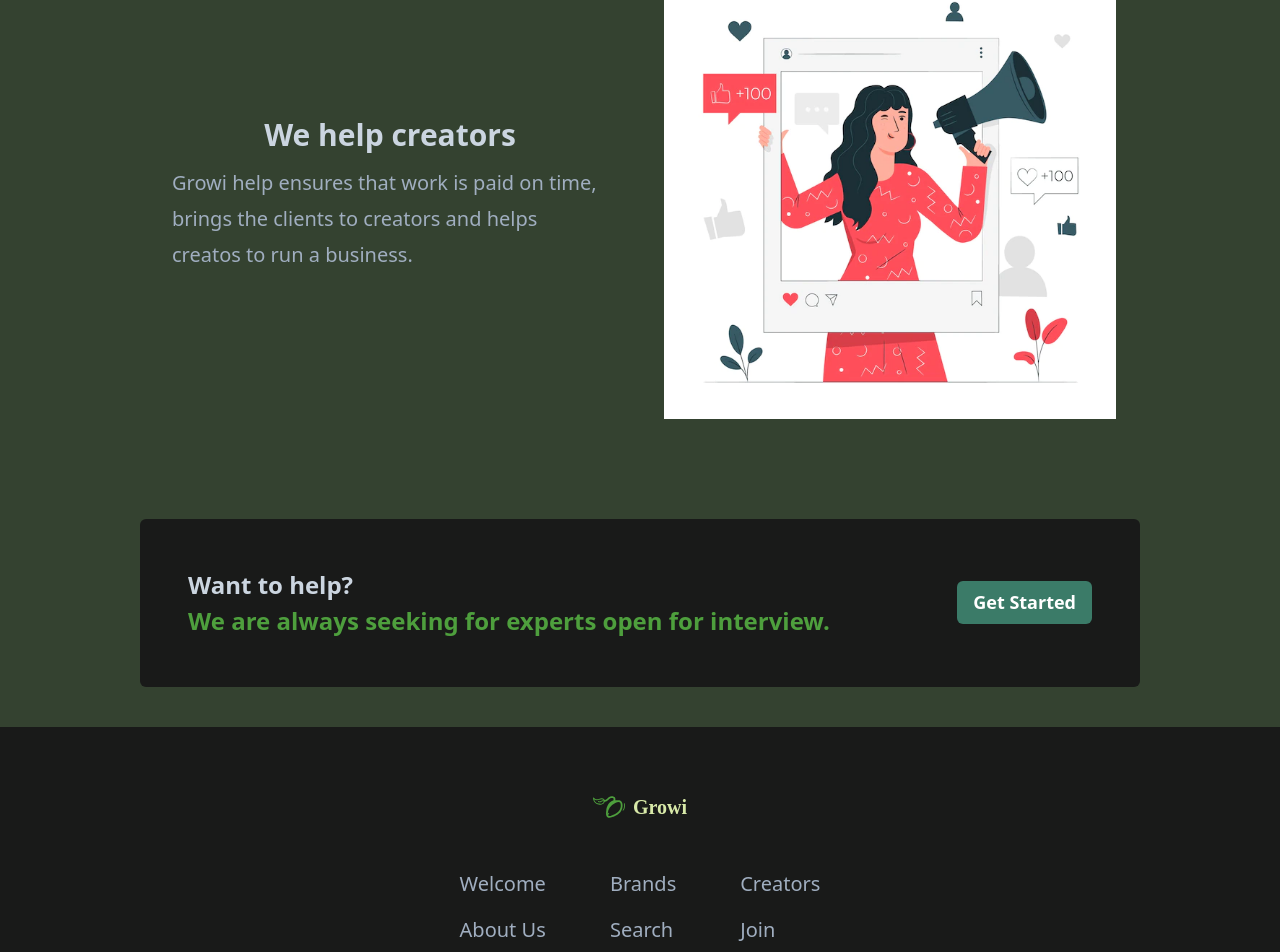
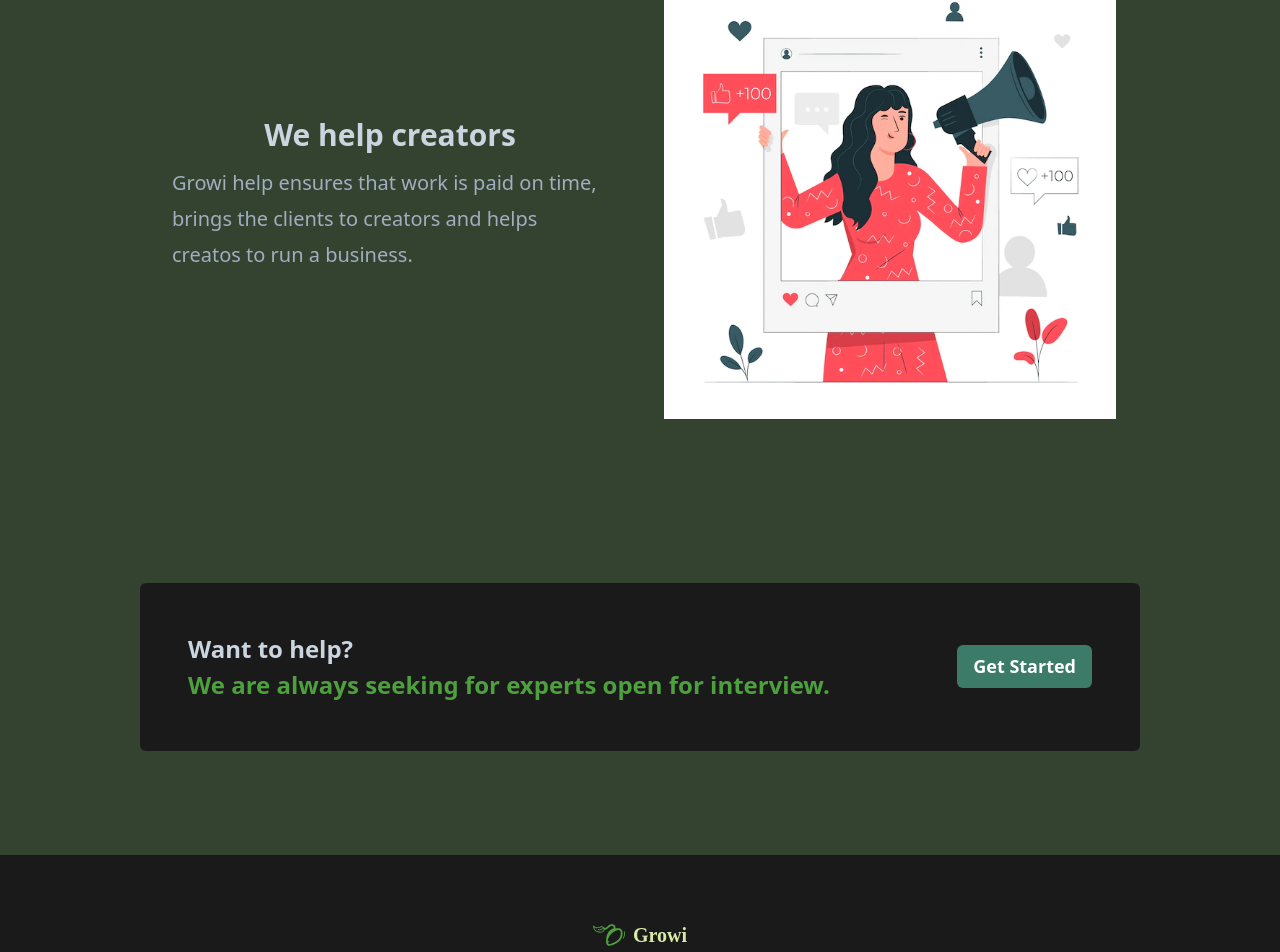
Before and after one commit to Netz00/growi, a Next.js app: page / in a window 1280 px wide. Shown: the part 1816-2768 px from the top of the page. Built offline with nearby package versions, Linux system fonts and the light colour scheme; a web font is replaced by a local one.

Commit message:
Refactor Section component props
(ChatGPT refactored Section component)

```diff
--- a/src/components/layout/Section.tsx
+++ b/src/components/layout/Section.tsx
@@ -1,43 +1,39 @@
 import { ReactNode } from 'react';
 
-type ISectionProps = {
+interface SectionProps {
 	title?: string;
 	description?: string;
-	yPadding?: string;
-	xPadding?: string;
-	bPadding?: string;
-	textBottomMargin?: string;
+	className?: string;
+	margin?: string;
 	children: ReactNode;
-};
+}
 
-const Section = (props: ISectionProps) => (
-	<div
-		className={`max-w-screen-lg mx-auto
-        ${props.xPadding ?? 'px-3'}
-        ${props.yPadding ? props.yPadding : 'py-16'}
-        ${props.bPadding ?? ''}`}
-	>
-		{(props.title || props.description) && (
-			<div
-				className={`${
-					props.textBottomMargin ? props.textBottomMargin : 'mb-12'
-				} text-center px-3`}
-			>
-				{props.title && (
+const Section = ({
+	title,
+	description,
+	className = 'py-16 px-3',
+	margin = 'mb-12',
+	children,
+}: SectionProps) => {
+	return (
+		<div className={`max-w-screen-lg mx-auto ${className}`}>
+			{(title || description) && (
+				<div className={`${margin} text-center px-3`}>
+					{title && (
 						<h2 className="text-4xl text-gray-900 font-bold dark:text-gray-400">
-						{props.title}
+							{title}
 						</h2>
 					)}
-				{props.description && (
+					{description && (
 						<div className="mt-4 text-xl md:px-20 dark:text-gray-500">
-						{props.description}
+							{description}
 						</div>
 					)}
 				</div>
 			)}
-
-		{props.children}
+			{children}
 		</div>
 	);
+};
 
 export { Section };
--- a/src/components/templates/Banner.tsx
+++ b/src/components/templates/Banner.tsx
@@ -10,7 +10,7 @@ type IBannerProps = {
 };
 
 const Banner = (props: IBannerProps) => (
-	<Section yPadding="mt-0 mb-10">
+	<Section className="mt-0 mb-10 py-16 px-3">
 		<CTABanner {...props} />
 	</Section>
 );
--- a/src/components/templates/Footer.tsx
+++ b/src/components/templates/Footer.tsx
@@ -12,7 +12,7 @@ type IFooterProps = {
 
 const Footer = (props: IFooterProps) => (
 	<Background>
-		<Section bPadding="pb-6">
+		<Section className="pb-6 py-16 px-3">
 			<CenteredFooter
 				logo={<Logo />}
 				iconList={
--- a/src/components/templates/VerticalFeatures.tsx
+++ b/src/components/templates/VerticalFeatures.tsx
@@ -8,7 +8,7 @@ type IVerticalFeaturesProps = {
 };
 
 const VerticalFeatures = (props: IVerticalFeaturesProps) => (
-	<Section title={props.title} description={props.description} xPadding="">
+	<Section title={props.title} description={props.description} className="py-16">
 		{props.features.map((feature: any) => (
 			<VerticalFeatureRow {...feature} key={feature.key} />
 		))}
--- a/src/pages/brands.tsx
+++ b/src/pages/brands.tsx
@@ -23,14 +23,14 @@ const Brands = (props: any) => (
 		/>
 
 		<Background>
-			<Section yPadding="py-6" xPadding="px-0">
+			<Section className="py-6">
 				<CagaljsNavbarItems
 					logo={<Logo xl />}
 					themeSwitch={<ThemeSwitch />}
 					navBarLinks={props.hero.navBarLinks}
 				/>
 			</Section>
-			<Section yPadding="md:pt-20 md:pb-32 pb-10">
+			<Section className="md:pt-20 md:pb-32 pb-10 pt-16 px-3">
 				<HeroContent
 					title={props.hero.title}
 					description={props.hero.description}
--- a/src/pages/creators.tsx
+++ b/src/pages/creators.tsx
@@ -23,14 +23,14 @@ const Creators = (props: any) => (
 		/>
 
 		<Background>
-			<Section yPadding="py-6" xPadding="px-0">
+			<Section className="py-6">
 				<CagaljsNavbarItems
 					logo={<Logo xl />}
 					themeSwitch={<ThemeSwitch />}
 					navBarLinks={props.hero.navBarLinks}
 				/>
 			</Section>
-			<Section yPadding="md:pt-20 md:pb-32 pb-10">
+			<Section className="md:pt-20 md:pb-32 pb-10 pt-16 px-3">
 				<HeroContent
 					title={props.hero.title}
 					description={props.hero.description}
--- a/src/pages/creators/[creatorId].tsx
+++ b/src/pages/creators/[creatorId].tsx
@@ -79,7 +79,7 @@ const Influencer = (props: any) => {
 			/>
 
 			<Background>
-				<Section yPadding="py-6" xPadding="px-0">
+				<Section className="py-6">
 					<CagaljsNavbarItems
 						logo={<Logo xl hideText />}
 						search={
@@ -115,7 +115,7 @@ const Influencer = (props: any) => {
 				</div>
 			</div>
 
-			<Section yPadding="pt-4 pb-6" textBottomMargin="mb-10">
+			<Section className="pt-4 pb-6 px-3" margin="mb-10">
 				<div className="flex flex-wrap md:gap-10 gap-6 justify-between">
 					<div className="flex md:gap-10 gap-8 max-md:items-center">
 						<div
@@ -199,11 +199,11 @@ const Influencer = (props: any) => {
 				</div>
 			</Section>
 
-			<Section description="" yPadding="pt-6 pb-6" textBottomMargin="mb-10">
+			<Section description="" className="py-6 px-3" margin="mb-10">
 				<CreatorProfileGraphs {...props.influencerDetails} />
 			</Section>
 
-			<Section yPadding="pt-6 pb-6" textBottomMargin="mb-10">
+			<Section className="py-6 px-3" margin="mb-10">
 				<InstagramEmbeds {...props.influencerDetails} />
 			</Section>
 			<Footer {...props.footer} />
--- a/src/pages/index.tsx
+++ b/src/pages/index.tsx
@@ -23,14 +23,14 @@ const Index = (props: any) => (
 		/>
 
 		<Background>
-			<Section yPadding="py-6" xPadding="px-0">
+			<Section className="py-6">
 				<CagaljsNavbarItems
 					logo={<Logo xl />}
 					themeSwitch={<ThemeSwitch />}
 					navBarLinks={props.hero.navBarLinks}
 				/>
 			</Section>
-			<Section yPadding="md:pt-20 md:pb-32 pb-10">
+			<Section className="md:pt-20 md:pb-32 pb-10 pt-16 px-3">
 				<HeroContent
 					title={props.hero.title}
 					description={props.hero.description}
--- a/src/pages/search.tsx
+++ b/src/pages/search.tsx
@@ -26,7 +26,7 @@ const Search = (props: ISearchProps) => (
 		/>
 
 		<Background>
-			<Section yPadding="py-6" xPadding="px-0">
+			<Section className="py-6">
 				<CagaljsNavbarItems
 					logo={<Logo xl />}
 					themeSwitch={<ThemeSwitch />}
@@ -34,17 +34,13 @@ const Search = (props: ISearchProps) => (
 				/>
 			</Section>
 
-			<Section yPadding="pt-20 pb-32">
+			<Section className="pt-20 pb-32 px-3">
 				<AutocompleteImpl>
 					<SearchLarge />
 				</AutocompleteImpl>
 			</Section>
 		</Background>
-		<Section
-			description="Search by category"
-			yPadding="pt-6 pb-6"
-			textBottomMargin="mb-0"
-		>
+		<Section description="Search by category" className="py-6 px-3" margin="">
 			<div className="flex flex-row gap-14 max-md:gap-10 flex-nowrap justify-center overflow-auto whitespace-nowrap overflow-y-hidden pt-12">
 				{props.categories?.map((item: any) => (
 					<Category {...item} key={item.key} />
@@ -56,8 +52,8 @@ const Search = (props: ISearchProps) => (
 		</Section>
 		<Section
 			description="Today's best picks"
-			yPadding="pt-6 pb-6"
-			textBottomMargin="mb-10"
+			className="py-6 px-3"
+			margin="mb-10"
 		>
 			<div className="flex flex-row gap-16 max-md:gap-10 flex-wrap justify-center">
 				{props.influencers?.map((item: any) => (
```
Lines whose indentation alone changed are shown as unchanged.
